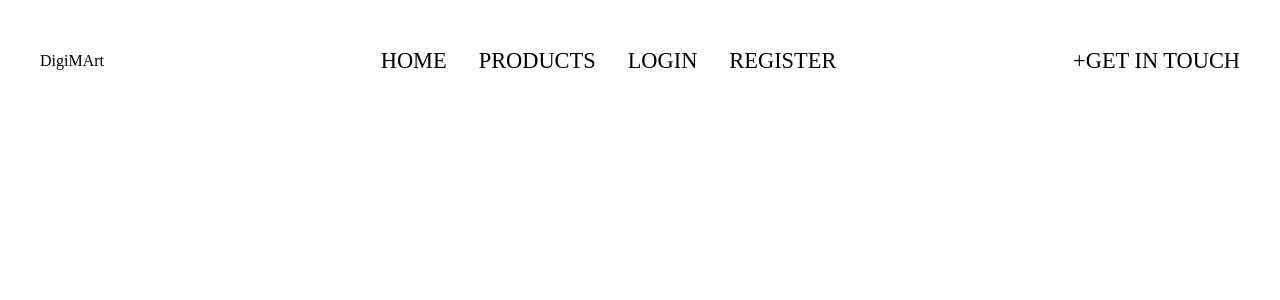
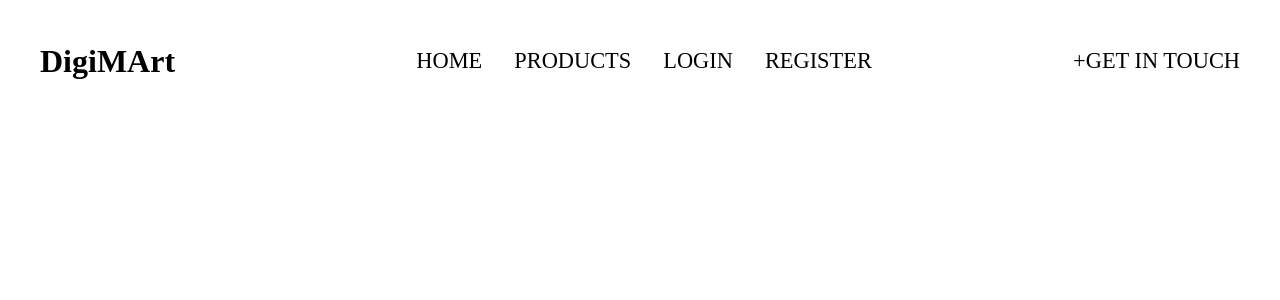
Before and after one commit to egwolk/ws2-ecommerce-project-g15, a Node project: template frontend/components/common/header.ejs in a window 1280 px wide. Shown: the top 300 px of the page. Run offline with Node 20 templates, Linux system fonts and the light colour scheme; the template is opened without the code that fills it, so the values that code supplies are empty.

Commit message:
feat: update header component to include logo link; enhance navigation styles and improve font settings

```diff
--- a/frontend/components/common/header.ejs
+++ b/frontend/components/common/header.ejs
@@ -5,7 +5,7 @@
 <header>
     <div class="nav-container">
         <div class="logo">
-            <span>DigiMArt</span>
+            <span><a href="/">DigiMArt</a></span>
         </div>
         <nav class="nav-menu">
             <ul class="links">
--- a/frontend/layouts/default.ejs
+++ b/frontend/layouts/default.ejs
@@ -8,11 +8,15 @@
     <link rel="stylesheet" href="/styles/forms.css">
 </head>
 <body<% if (authenticated) { %> class="authenticated-page"<% } %>>
+
     <%- partial('../components/common/header', locals) %>
     <main>
         <%- body %>
     </main>
     <%- partial('../components/common/footer', locals) %>
+    <div class="overlay">
+        <div class="scanline-overlay">
+    </div>
     <script src="/scripts/session-monitor.js"></script>
 </body>
 </html>
--- a/frontend/styles/forms.css
+++ b/frontend/styles/forms.css
@@ -5,7 +5,7 @@
   max-width: 900px;
   margin: 20px auto 60px;
   border: 1px solid var(--warm-off-white);
-  font-family: "TheGoodMonolith", monospace;
+  font-family: "PP Neue Montreal", sans-serif;
 }
 
 .form-header {
--- a/frontend/styles/nav.css
+++ b/frontend/styles/nav.css
@@ -19,8 +19,11 @@ header .nav-container {
     align-items: center;
     height: 2rem;
 }
-.nav-menu {
-    position: relative;
+.logo a {
+    color: var(--warm-off-white);
+    text-decoration: none;
+    font-weight: bold;
+    font-size: 2rem;
 }
 
 .nav-menu ul {
```
Also changed, not shown: frontend/styles/global.css (+30 -2 lines).
